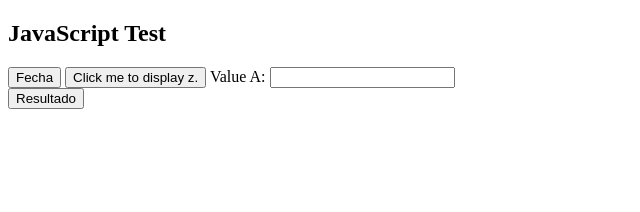
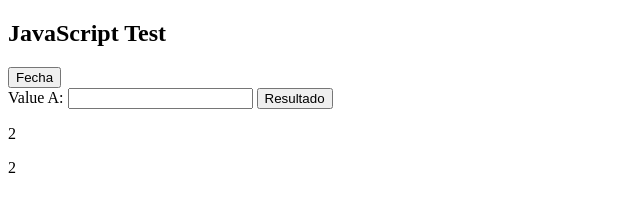
Before and after one commit to laxetas/jstest, a plain HTML site: page index.html in a window 1280 px wide. Both pictures are taken after a click on the button "Resultado". Shown: the whole page, without its empty margins (0-640 px from the left). Drawn offline with Linux system fonts and the light colour scheme.

Commit message:
Update index.html

```diff
--- a/index.html
+++ b/index.html
@@ -4,31 +4,32 @@
 
 <h2>JavaScript Test</h2>
 
-<button type="button"
-onclick="document.getElementById('demo').innerHTML = Date()">
-Fecha</button>
+<button type="button" onclick="document.getElementById('demo').innerHTML = Date()"> Fecha</button> <br>
 
-<button type="button"
-onclick="document.getElementById('caja').value = z">
-Click me to display z.</button>
 
-Value A: <input id="caja" type="number" name="a"><br>
-    <button type="button" onclick="showc()">Resultado</button>
+Value A: <input id="caja" type="number">
+
+
+<button type="button" onclick="showc()">Resultado</button>
 
 
 <script>
 
-function showc{
-  x=document.getElementById("caja").value;
-  c=Number(x);
-  document.getElementById("demo").innerHTML = c;
+  function showc(){
+	var x=document.getElementById('caja');
+	z=x.value;
+
+	c=z+2;
+	a=Number(z)+2;
+    document.getElementById("demo").innerHTML = c;
+	document.getElementById("demo1").innerHTML = a;
 }
-
 </script>
 
 
 
 <p id="demo"></p>
+<p id="demo1"></p>
 
 </body>
 </html>
```
